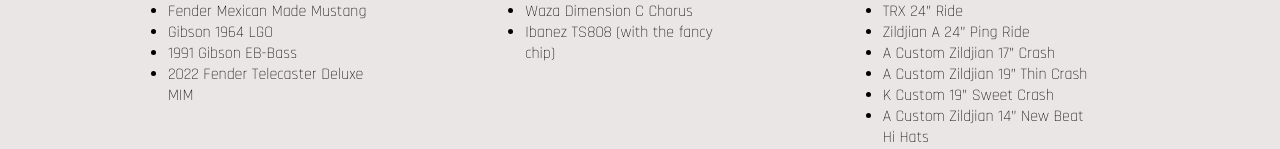
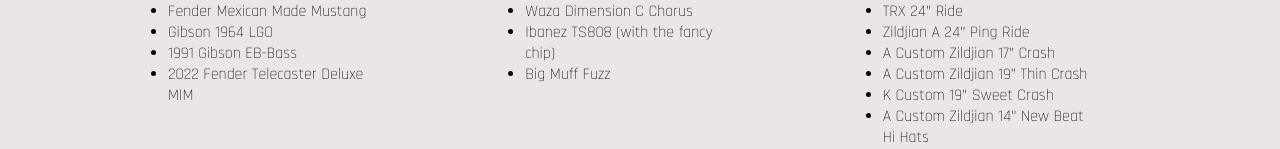
Before and after one commit to Randycullins08/phil-yanzick-nextjs, a Next.js app: page /Studio in a window 1280 px wide. Shown: the part 1618-1767 px from the top of the page. Built offline with nearby package versions, Linux system fonts and the light colour scheme.

Commit message:
Added pedal

```diff
--- a/pages/Studio.js
+++ b/pages/Studio.js
@@ -115,6 +115,7 @@
               <li>Darkglass b3k v2</li>
               <li>Waza Dimension C Chorus</li>
               <li>Ibanez TS808 (with the fancy chip)</li>
+              <li>Big Muff Fuzz</li>
             </ul>
           </div>
 
```
